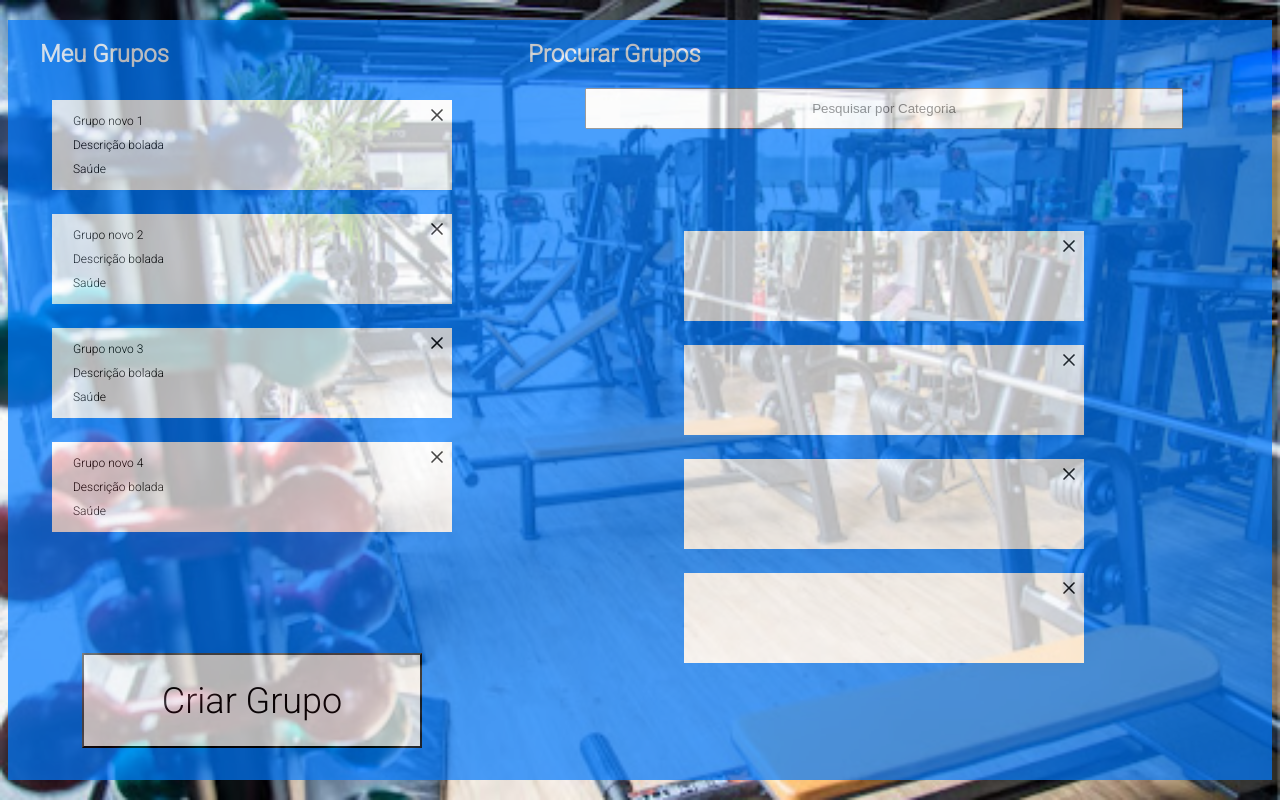
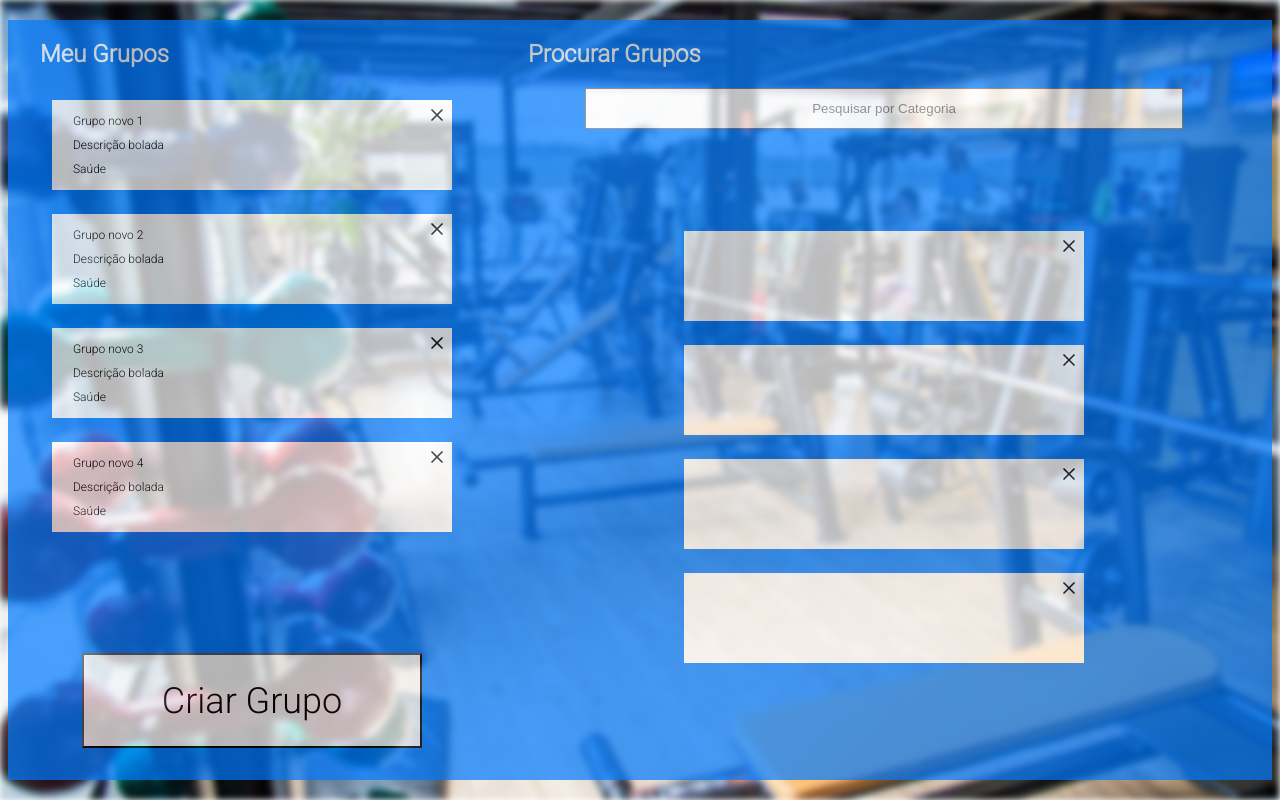
Before and after one commit to rafaelgsousa/Kenzy-academy-fitness, a React (Create React App) app: page / in a window 1280 px wide. Built offline with nearby package versions, Linux system fonts and the light colour scheme.

Commit message:
style: add filter blur to img

```diff
--- a/src/pages/Group/syles.js
+++ b/src/pages/Group/syles.js
@@ -47,4 +47,5 @@ export const Blur = styled.span`
     left: 0;
     height: 100%;
     width: 100%;
+    filter: blur(3px);
 `
```
